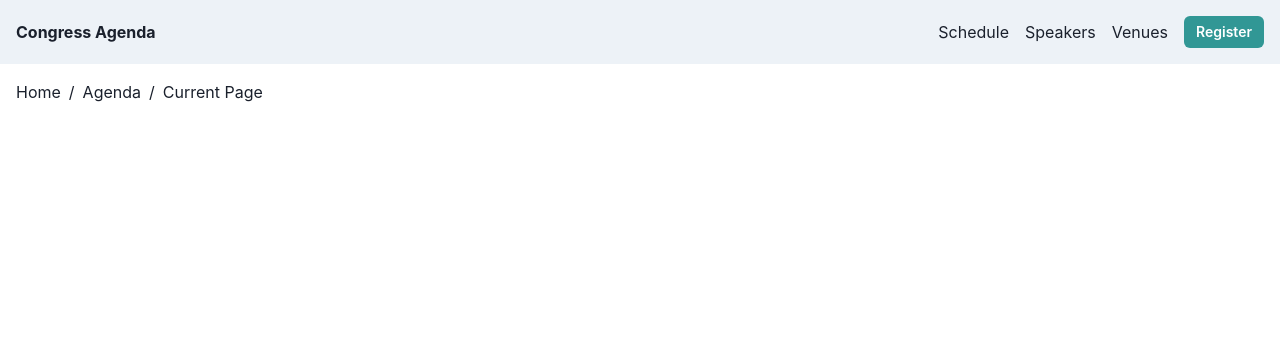
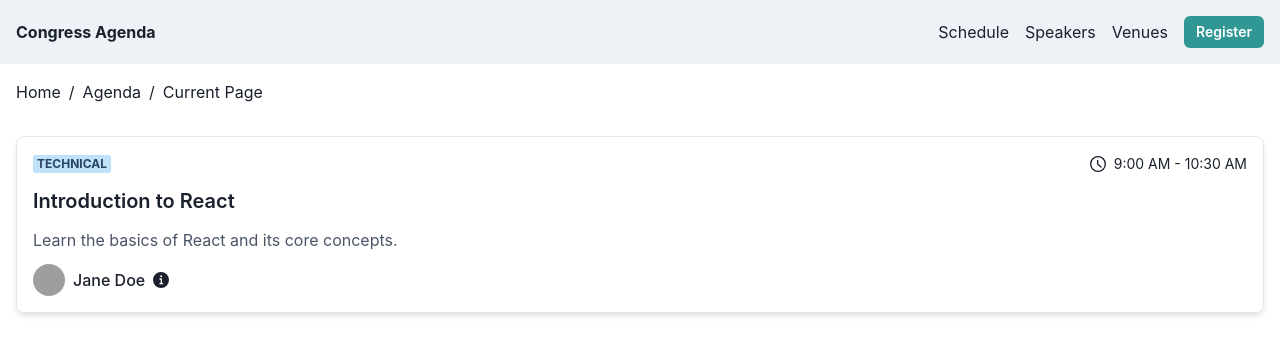
Before and after one commit to awscommunitymx/agenda, a Next.js app: page / in a window 1280 px wide. Shown: the top 354 px of the page. Built offline with nearby package versions, Linux system fonts and the light colour scheme; grey boxes are pictures that could not be loaded.

Commit message:
Create session card component
Co-authored-by: David Victoria <90426863+davidvictoria@users.noreply.github.com>

```diff
--- /dev/null
+++ b/app/components/SessionCard.tsx
@@ -0,0 +1,48 @@
+import React from 'react';
+import {Avatar, Badge, Box, HStack, Text, Tooltip, VStack} from '@chakra-ui/react';
+import {InfoIcon, TimeIcon} from '@chakra-ui/icons';
+import {SessionCardProps} from "@/app/types/session";
+
+const SessionCard: React.FC<SessionCardProps> = ({session}) => {
+    return (
+        <Box
+            borderWidth="1px"
+            borderRadius="lg"
+            overflow="hidden"
+            p={4}
+            shadow="md"
+            _hover={{shadow: 'lg'}}
+            transition="all 0.3s"
+        >
+            <VStack align="stretch" spacing={3}>
+                <HStack justify="space-between">
+                    <Badge colorScheme={session.track === 'Technical' ? 'blue' : 'green'}>
+                        {session.track}
+                    </Badge>
+                    <HStack>
+                        <TimeIcon/>
+                        <Text fontSize="sm">{session.time}</Text>
+                    </HStack>
+                </HStack>
+
+                <Text fontSize="xl" fontWeight="semibold">
+                    {session.title}
+                </Text>
+
+                <Text fontSize="md" color="gray.600">
+                    {session.description}
+                </Text>
+
+                <HStack spacing={2}>
+                    <Avatar size="sm" name={session.speaker} src={session.speakerImage}/>
+                    <Text fontWeight="medium">{session.speaker}</Text>
+                    <Tooltip label={`Room ${session.room}`} aria-label="Room information">
+                        <InfoIcon/>
+                    </Tooltip>
+                </HStack>
+            </VStack>
+        </Box>
+    );
+};
+
+export default SessionCard;
--- /dev/null
+++ b/app/components/SessionList.tsx
@@ -0,0 +1,19 @@
+import React from 'react';
+import {Container, VStack} from '@chakra-ui/react';
+import {SessionListProps} from "@/app/types/session";
+import SessionCard from "@/app/components/SessionCard";
+
+
+const SessionList: React.FC<SessionListProps> = ({sessions}) => {
+    return (
+        <Container maxW="container.xl" py={8}>
+            <VStack spacing={4} align="stretch">
+                {sessions.map((session) => (
+                    <SessionCard key={session.id} session={session}/>
+                ))}
+            </VStack>
+        </Container>
+    );
+};
+
+export default SessionList;
--- a/app/page.tsx
+++ b/app/page.tsx
@@ -1,8 +1,26 @@
 'use client'
 import Nav from "@/app/components/Nav";
+import {Session} from "@/app/types/session";
+import SessionList from "@/app/components/SessionList";
 
 export default function Page() {
+    const sessions: Session[] = [
+        {
+            id: 1,
+            title: "Introduction to React",
+            description: "Learn the basics of React and its core concepts.",
+            speaker: "Jane Doe",
+            speakerImage: "https://example.com/jane-doe.jpg",
+            time: "9:00 AM - 10:30 AM",
+            track: "Technical",
+            room: "101"
+        },
+    ];
+
     return (
-        <Nav/>
+        <>
+            <Nav/>
+            <SessionList sessions={sessions}/>
+        </>
     )
 }
--- /dev/null
+++ b/app/types/session.ts
@@ -0,0 +1,18 @@
+export interface Session {
+    id: number;
+    title: string;
+    description: string;
+    speaker: string;
+    speakerImage: string;
+    time: string;
+    track: 'Technical' | 'Non-Technical';
+    room: string;
+}
+
+export interface SessionCardProps {
+    session: Session;
+}
+
+export interface SessionListProps {
+    sessions: Session[];
+}
```
